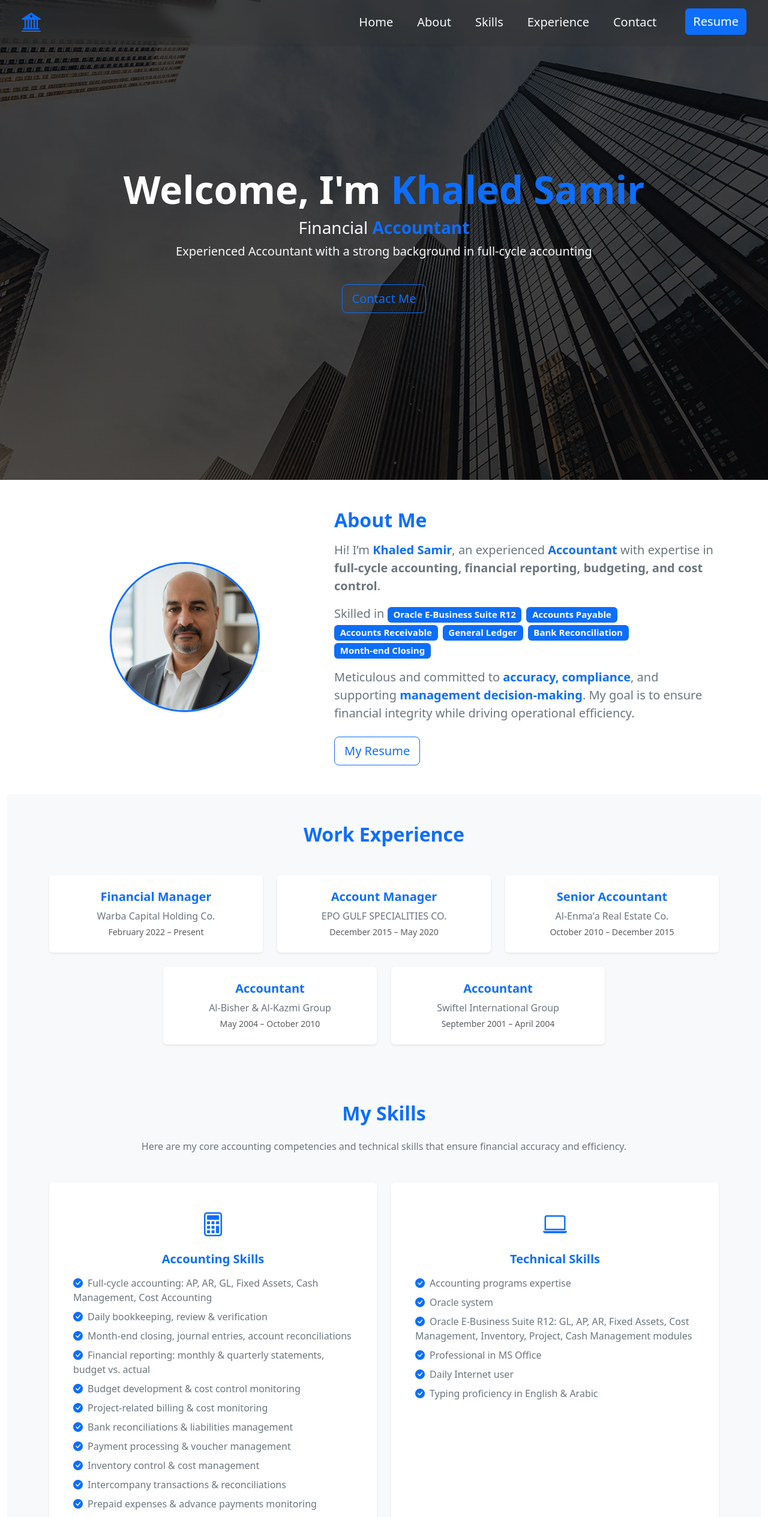
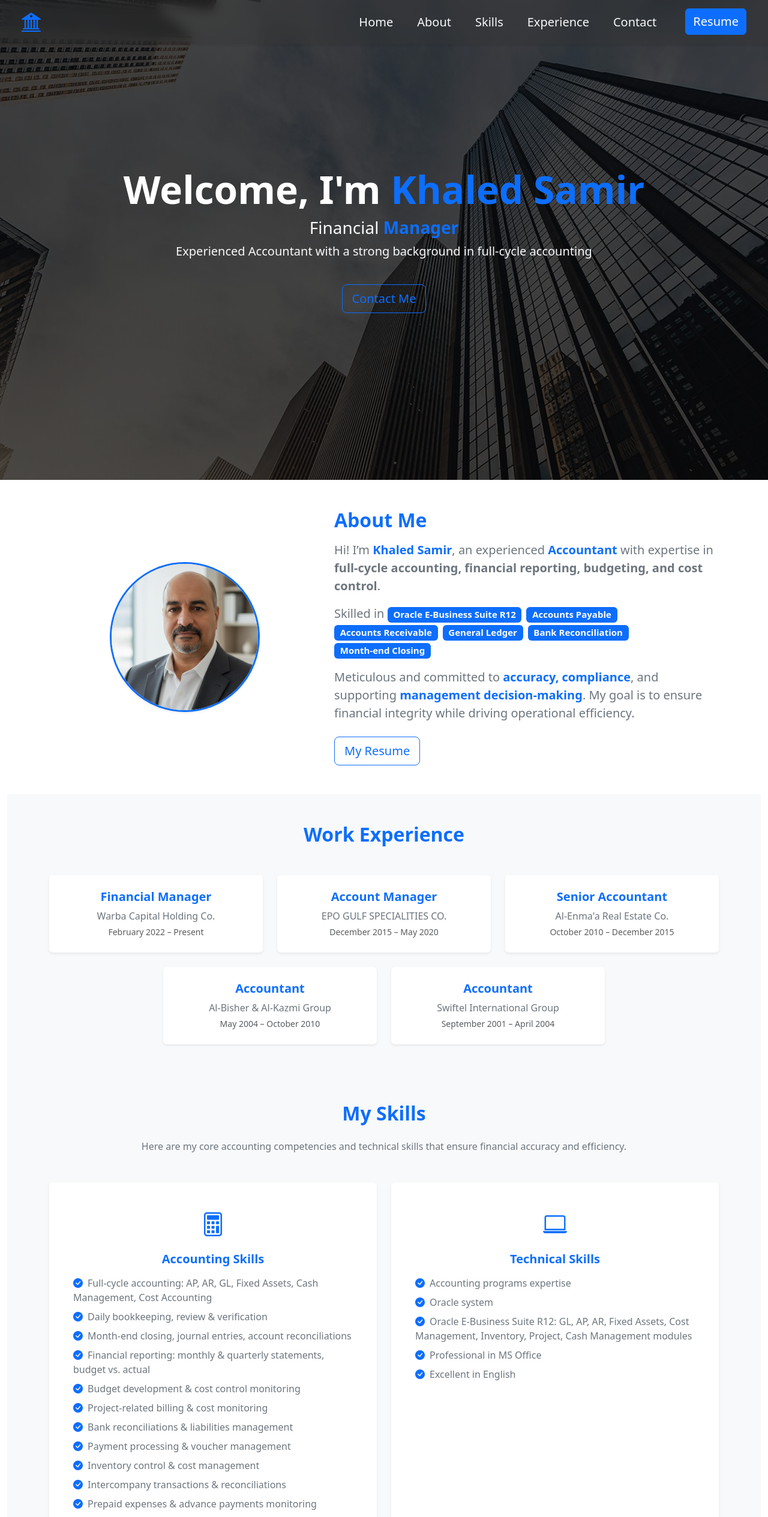
Before and after one commit to sherifshoukryalqwatly/KS_Portfolio, a React (Vite) app: page / in a window 1280 px wide. Shown: the top 2529 px of the page at 60% size. Built offline with nearby package versions, Linux system fonts and the light colour scheme.

Commit message:
edit (Hero , About Navbar , Skills) : edit some features

```diff
--- a/src/components/about.jsx
+++ b/src/components/about.jsx
@@ -41,7 +41,7 @@ function About() {
 
                         <div className="mt-4 d-flex flex-wrap gap-3">
                             <a
-                                href="https://drive.google.com/file/d/1BEq8a6Bn3WwZydQCObdQEXbN76DasxNP/view?usp=drive_link"
+                                href="https://drive.google.com/file/d/1CNsCNhr3t3GueOSqzMcaKDmNYYX8LzEh/view?usp=drive_link"
                                 className="btn btn-outline-primary btn-lg"
                                 target="_blank"
                             >
--- a/src/components/hero.jsx
+++ b/src/components/hero.jsx
@@ -7,7 +7,7 @@ function Hero() {
                 id='home'>
                 <h1 className="display-3 fw-bold text-white fade-in">Welcome, I'm <span className="text-primary">Khaled Samir</span></h1>
                 <h3 className="text-light fade-in" style={{ animationDelay: "0.5s" }}>
-                    Financial <span className="text-primary fw-bold">Accountant</span>
+                    Financial <span className="text-primary fw-bold">Manager</span>
                 </h3>
                 <p className="lead text-light fade-in" style={{ animationDelay: "1s" }}>
                     Experienced Accountant with a strong background in full-cycle accounting
--- a/src/components/navbar.jsx
+++ b/src/components/navbar.jsx
@@ -52,7 +52,7 @@ function Navbar() {
                         <li className="nav-item">
                         <a
                             className="btn btn-primary ms-lg-3 mt-2 mt-lg-0 fs-5"
-                            href="https://drive.google.com/file/d/1BEq8a6Bn3WwZydQCObdQEXbN76DasxNP/view?usp=drive_link"
+                            href="https://drive.google.com/file/d/1CNsCNhr3t3GueOSqzMcaKDmNYYX8LzEh/view?usp=drive_link"
                             target="_blank"
                         >
                             Resume
--- a/src/components/skills.jsx
+++ b/src/components/skills.jsx
@@ -31,8 +31,7 @@ function Skills() {
                 "Oracle system",
                 "Oracle E-Business Suite R12: GL, AP, AR, Fixed Assets, Cost Management, Inventory, Project, Cash Management modules",
                 "Professional in MS Office",
-                "Daily Internet user",
-                "Typing proficiency in English & Arabic"
+                "Excellent in English "
             ],
             icon: "bi bi-laptop",
         },
```
Also changed, not shown: 1 other file (tests, documents, lock files or other folders).
